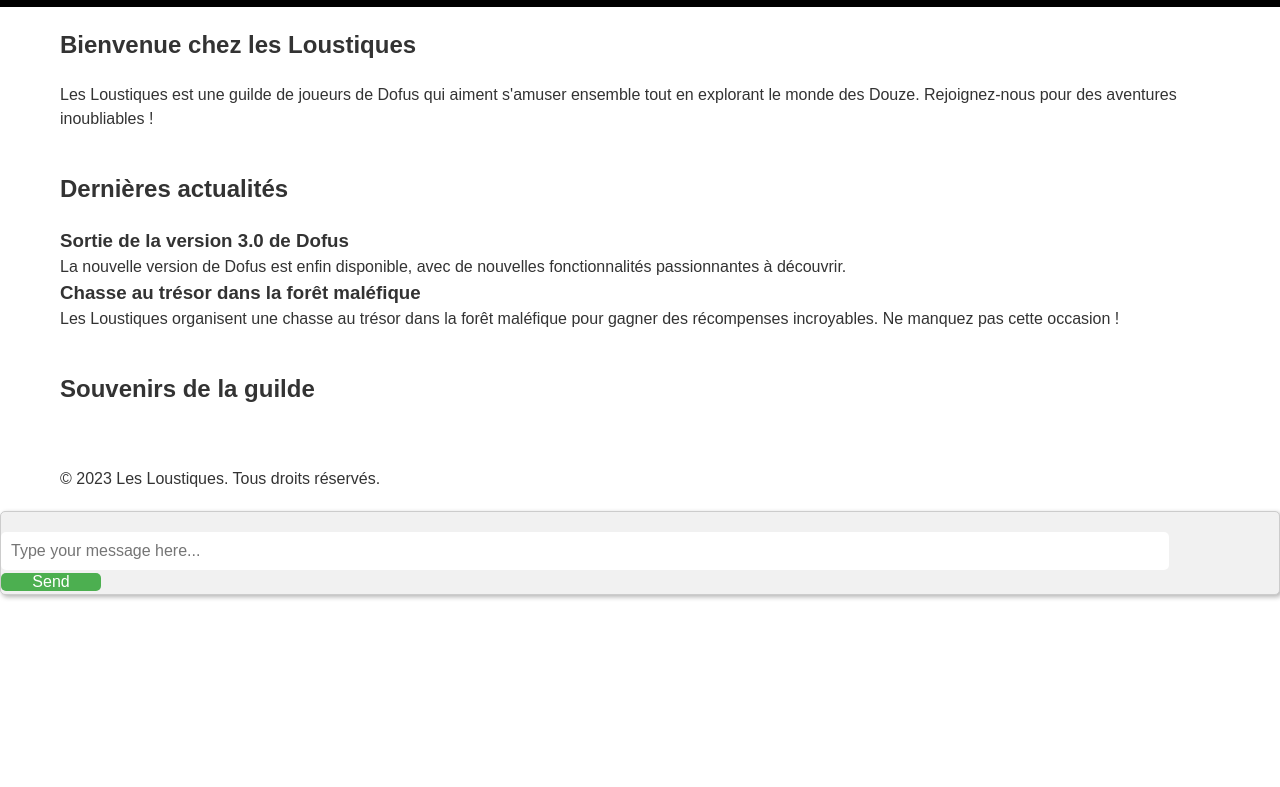
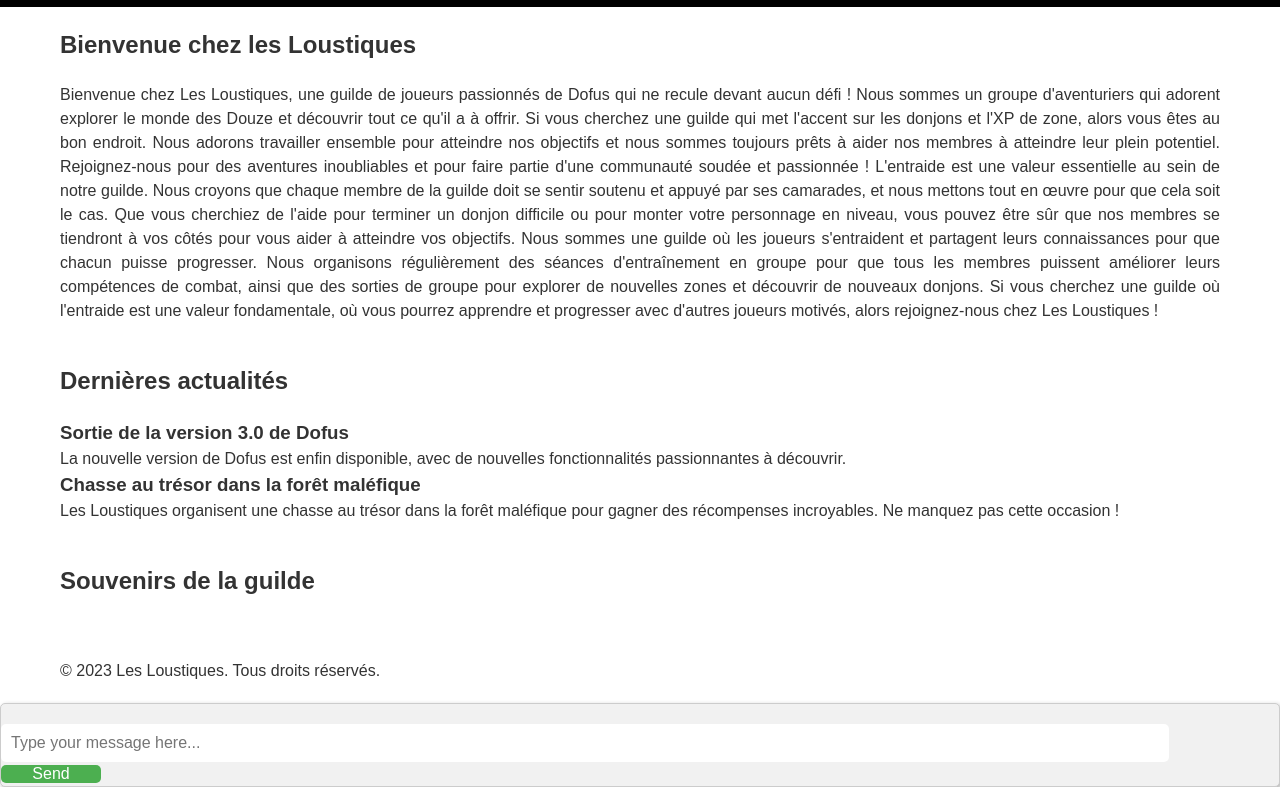
Before and after one commit to Micolomike/Lesloustiques, a plain HTML site: page index.html in a window 1280 px wide. Shown: the part 129-916 px from the top of the page. Before the commit the page ends 800 px from the top, so only its background shows below. Drawn offline with Linux system fonts and the light colour scheme.

Commit message:
Add files via upload

```diff
--- a/index.html
+++ b/index.html
@@ -23,7 +23,11 @@
     <main>
       <section>
         <h2>Bienvenue chez les Loustiques</h2>
-        <p>Les Loustiques est une guilde de joueurs de Dofus qui aiment s'amuser ensemble tout en explorant le monde des Douze. Rejoignez-nous pour des aventures inoubliables !</p>
+        <p>Bienvenue chez Les Loustiques, une guilde de joueurs passionnés de Dofus qui ne recule devant aucun défi ! Nous sommes un groupe d'aventuriers qui adorent explorer le monde des Douze et découvrir tout ce qu'il a à offrir. Si vous cherchez une guilde qui met l'accent sur les donjons et l'XP de zone, alors vous êtes au bon endroit. Nous adorons travailler ensemble pour atteindre nos objectifs et nous sommes toujours prêts à aider nos membres à atteindre leur plein potentiel. Rejoignez-nous pour des aventures inoubliables et pour faire partie d'une communauté soudée et passionnée ! L'entraide est une valeur essentielle au sein de notre guilde. Nous croyons que chaque membre de la guilde doit se sentir soutenu et appuyé par ses camarades, et nous mettons tout en œuvre pour que cela soit le cas. Que vous cherchiez de l'aide pour terminer un donjon difficile ou pour monter votre personnage en niveau, vous pouvez être sûr que nos membres se tiendront à vos côtés pour vous aider à atteindre vos objectifs.
+
+          Nous sommes une guilde où les joueurs s'entraident et partagent leurs connaissances pour que chacun puisse progresser. Nous organisons régulièrement des séances d'entraînement en groupe pour que tous les membres puissent améliorer leurs compétences de combat, ainsi que des sorties de groupe pour explorer de nouvelles zones et découvrir de nouveaux donjons.
+
+          Si vous cherchez une guilde où l'entraide est une valeur fondamentale, où vous pourrez apprendre et progresser avec d'autres joueurs motivés, alors rejoignez-nous chez Les Loustiques ! </p>
       </section>
       <section>
         <h2>Dernières actualités</h2>
--- a/style.css
+++ b/style.css
@@ -43,6 +43,9 @@ header {
   .Dofus {
     height: 100px; /* Ajustez la taille du logo selon vos besoins */
   }
+}
+p {
+  text-align: justify;
 }
 nav ul {
   display:flex;
```
